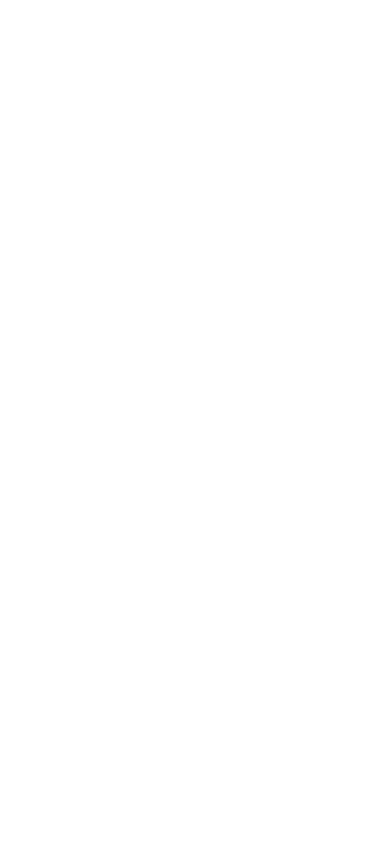
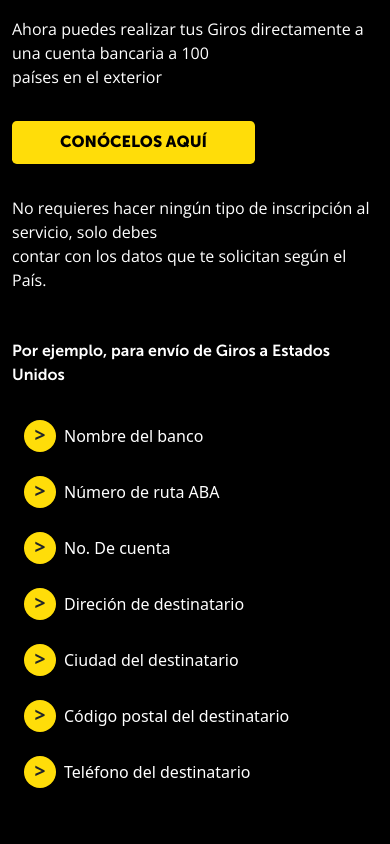
Before and after one commit to DylanJo2002/Landing_WU, a React (Create React App) app: page / in a window 390 px wide. Shown: the part 5440-6284 px from the top of the page. Before the commit the page ends 5320 px from the top, so only its background shows below. Built offline with nearby package versions, Linux system fonts and the light colour scheme.

Commit message:
Se creó el responsive de escritorio y movil para la sección 6

```diff
--- a/src/components/App/App.js
+++ b/src/components/App/App.js
@@ -4,6 +4,7 @@
 import SectionReclamarEnColombia from '../SectionReclamarEnColombia/SectionReclamarEnColombia';
 import SectionGirosDirecto from '../SectionGirosDirecto/SectionGirosDirecto';
 import SectionComoEnviar from '../SectionComoEnviar/SectionComoEnviar';
+import SectionEnvioDirecto from '../SectionEnvioDirecto/SectionEnvioDirecto';
 
 function App() {
   return (
@@ -13,6 +14,7 @@
       <SectionReclamarEnColombia></SectionReclamarEnColombia>
       <SectionGirosDirecto></SectionGirosDirecto>
       <SectionComoEnviar></SectionComoEnviar>
+      <SectionEnvioDirecto></SectionEnvioDirecto>
       <HeaderFooter type="footer"></HeaderFooter>
     </div>
   );
--- a/src/components/SectionComoEnviar/SectionComoEnviar.js
+++ b/src/components/SectionComoEnviar/SectionComoEnviar.js
@@ -6,7 +6,7 @@
 function SectionComoEnviar(){
     return (
 
-        <div className="bg_soft_grey a">
+        <div className="bg_soft_grey a pb-5">
             <div className="row row_como_enviar mx-0">
                 <div className="col-12 text-center mb-5">
                     <p className='h1 museoSans black d-none d-lg-block'>¿Cómo enviar Giros<br/>Internacionales?</p>
--- /dev/null
+++ b/src/components/SectionEnvioDirecto/SectionEnvioDirecto.css
@@ -0,0 +1,29 @@
+.container_s6 {
+    padding-top: 7rem;
+    height: 47rem;
+}
+
+.container_conocelos {
+    width: fit-content;
+    padding: 0.6rem 3em;
+    border-radius: 0.3rem;
+    margin: 2rem 0;
+}
+
+.container_col_envio_directo {
+    position: absolute;
+    margin-left: 7rem;
+}
+
+@media (max-width: 991px){
+    .container_col_envio_directo {
+        margin-left: auto;
+        margin-right: auto;
+        position: static;
+    }
+    .container_s6 {
+        height: auto;
+        padding-top: 2rem;
+
+    }
+}
--- /dev/null
+++ b/src/components/SectionEnvioDirecto/SectionEnvioDirecto.js
@@ -0,0 +1,88 @@
+import './SectionEnvioDirecto.css'
+import hombre_calc from './img/hombre_calculadora.png'
+
+function SectionEnvioDirecto() {
+    return(
+        <div className='bg_black container_s6'>
+            <div className="row mx-0">
+                <div className="col-12 col-lg-7">
+                    <div className='container_col_envio_directo'>
+                        <p className='white h3 mb-0'>Envío Directo a</p>
+                        <p className='museoSans yellow h2 mb-3'>Cuenta Bancaria Internacional</p>
+                        <p className='openSans white'>Ahora puedes realizar tus Giros directamente a una cuenta bancaria a 100<br/>
+                        países en el exterior</p>
+
+                        <div className='bg_yellow container_conocelos'>
+                            <p className='museoSans black mb-0'>CONÓCELOS AQUÍ</p>
+                        </div>
+
+                        <p className='openSans white mb-5'>No requieres hacer ningún tipo de inscripción al servicio, solo debes<br/>
+                           contar con los datos que te solicitan según el País.</p>
+
+                        <p  className='museoSans700 white' >Por ejemplo, para envío de Giros a Estados Unidos</p>
+
+                        <div className="row mx-0 pt-3">
+                            <div className="col-12 col-lg-6">
+                                <div className='d-flex align-items-center mb-4'>
+                                    <div className='rounded-circle container_circular bg_yellow'>
+                                        <p className='mb-0 font_size_angle_breakets'><strong>&gt;</strong></p>
+                                    </div>
+                                    <p className='mb-0 ps-2 white'>Nombre del banco</p>
+                                </div>
+
+                                <div className='d-flex align-items-center mb-4'>
+                                    <div className='rounded-circle container_circular bg_yellow'>
+                                        <p className='mb-0 font_size_angle_breakets'><strong>&gt;</strong></p>
+                                    </div>
+                                    <p className='mb-0 ps-2 white'>Número de ruta ABA</p>
+                                </div>
+
+                                <div className='d-flex align-items-center mb-4'>
+                                    <div className='rounded-circle container_circular bg_yellow'>
+                                        <p className='mb-0 font_size_angle_breakets'><strong>&gt;</strong></p>
+                                    </div>
+                                    <p className='mb-0 ps-2 white'>No. De cuenta</p>
+                                </div>
+
+                                <div className='d-flex align-items-center mb-4'>
+                                    <div className='rounded-circle container_circular bg_yellow'>
+                                        <p className='mb-0 font_size_angle_breakets'><strong>&gt;</strong></p>
+                                    </div>
+                                    <p className='mb-0 ps-2 white'>Direción de destinatario</p>
+                                </div>
+                            </div>
+
+                            <div className="col-12 col-lg-6">
+                                <div className='d-flex align-items-center mb-4'>
+                                    <div className='rounded-circle container_circular bg_yellow'>
+                                        <p className='mb-0 font_size_angle_breakets'><strong>&gt;</strong></p>
+                                    </div>
+                                    <p className='mb-0 ps-2 white'>Ciudad del destinatario</p>
+                                </div>
+                                <div className='d-flex align-items-center mb-4'>
+                                    <div className='rounded-circle container_circular bg_yellow'>
+                                        <p className='mb-0 font_size_angle_breakets'><strong>&gt;</strong></p>
+                                    </div>
+                                    <p className='mb-0 ps-2 white'>Código postal del destinatario</p>
+                                </div>
+
+                                <div className='d-flex align-items-center mb-4'>
+                                    <div className='rounded-circle container_circular bg_yellow'>
+                                        <p className='mb-0 font_size_angle_breakets'><strong>&gt;</strong></p>
+                                    </div>
+                                    <p className='mb-0 ps-2 white'>Teléfono del destinatario</p>
+                                </div>
+                            </div>
+                        </div>
+                    </div>
+                </div>
+
+                <div className="col-12 col-lg-5 pt-5">
+                    <img src={hombre_calc} alt="Hombre haciendo cálculos" className="img-fluid" />
+                </div>
+            </div>
+        </div>
+    )
+}
+
+export default SectionEnvioDirecto;
```
Also changed, not shown: src/components/SectionEnvioDirecto/img/hombre_calculadora.png (added).
